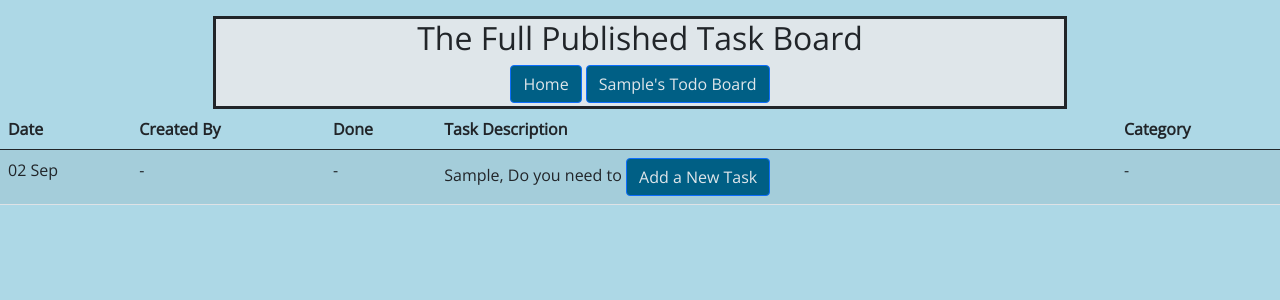
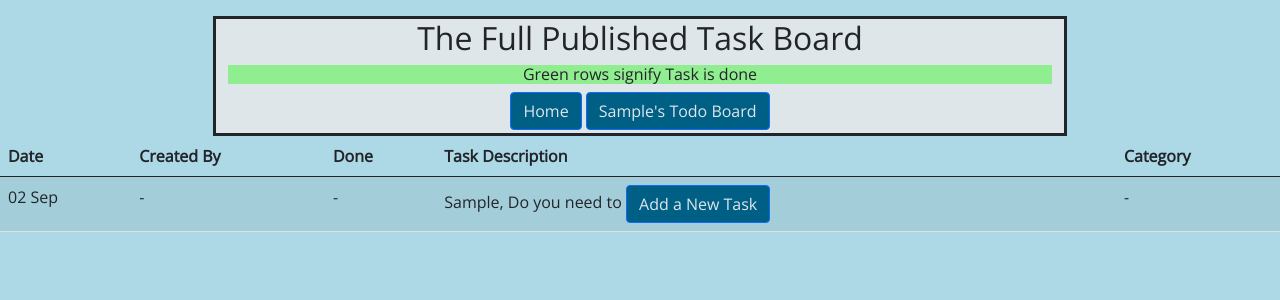
Before and after one commit to siobhain/ctb, a Django app: page /full/ in a window 1280 px wide. Shown: the part 99-399 px from the top of the page. Run offline with Django 3.2, Linux system fonts and the light colour scheme; a user stored in the database is signed in; tables that the repository leaves empty hold one stand-in row (values such as "Sample post").

Commit message:
taskapp: add script tags to color code Draft status on todolist & Completed Tasks on fulllist

```diff
--- a/static/css/style.css
+++ b/static/css/style.css
@@ -19,6 +19,11 @@ body {
 
 h4 {
   text-align: justify;
+}
+
+/* prefer lightgreen to the palette green #80be40 */
+h6 {
+    background-color: lightgreen;
 }
 
 .bold {
--- a/taskapp/templates/taskapp/full_list.html
+++ b/taskapp/templates/taskapp/full_list.html
@@ -1,6 +1,13 @@
 {% extends "base.html" %}
 
 {% block head_title %}Member Full{% endblock %}
+
+<!-- full_list.html
+    Rendered when authenticated user click on full List button
+    Receives list from views.FullTaskList ordered by latest
+    List has all published Tasks
+    Script changes all completed Tasks to green background
+ -->
 
 {% block content %}
 <div class="container-fluid pt-3">
@@ -8,10 +15,11 @@
         <div class="col-md-8 offset-md-2 text-center topbox">
             <h2>The Full Published Task Board</h2>
             <h5>
-                {% if  task_length|length > 2 %}
-                    There are <strong>{{ tasks|length }}</strong> tasks altogether<br>
+                {% if  task_list|length > 2 %}
+                    There are <strong>{{ task_list|length }}</strong> tasks altogether<br>
                 {%endif%}
             </h5>
+            <h6>Green rows signify Task is done</h6>
             <a href="/" class="btn btn-primary">Home</a>
             <a href="/todo" class="btn btn-primary">{{ user.profile.firstname|capfirst }}'s Todo Board</a>
             <br>
@@ -64,15 +72,19 @@
 {%endblock%}
 {% block extrabody %}
 
-<!-- From https://stackoverflow.com/questions/70216027/change-table-row-background-color-based-on-td-content -->
+<!--
+    Adapted from https://stackoverflow.com/questions/70216027/change-table-row-background-color-based-on-td-content
+    List the 3rd column of each table row
+    Check if it contains YES - which means the Task is completed/done
+    Change the color of the entire row via parentNode
+-->
+<script>
+const table_data_list = document.querySelectorAll('td:nth-child(3)');
 
-<script>
-const CompletedCells = document.querySelectorAll('td:nth-child(4)');
-
-rows.forEach((row) => {
-  if (row.innerHTML === 'COMPLETED') {
-    const parent = row.parentNode;
-    parent.style.backgroundColor = 'green';
+table_data_list.forEach((td) => {
+   if (td.innerHTML.includes('YES')) {
+    const parent = td.parentNode;
+        parent.style.backgroundColor = '#80be40';
   }
 });
 </script>
```
Also changed, not shown: taskapp/templates/taskapp/todo_list.html (+17 -0 lines).
